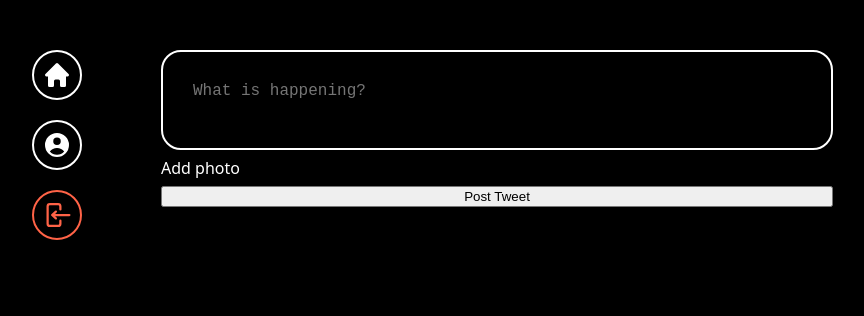
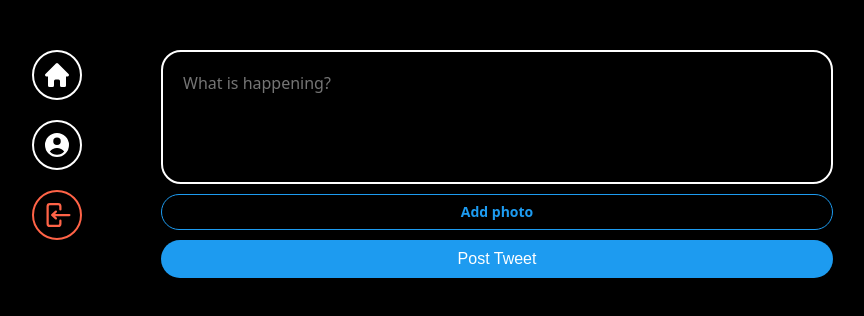
Before and after one commit to shinjuho2/twitter-clone-coding, a React (Vite) app: page / in a window 1280 px wide. Shown: the top 316 px of the page, without its empty margins (237-1101 px from the left). Built offline with nearby package versions, Linux system fonts and the light colour scheme; no server answers; sample sign-in values are in the browser's storage; the HTML template or start-up script is replaced by a standard one.

Commit message:
Post Tweet Form

```diff
--- a/src/components/post-tweet-form.tsx
+++ b/src/components/post-tweet-form.tsx
@@ -1,3 +1,4 @@
+import { useState } from "react";
 import { styled } from "styled-components"
 
 const Form = styled.form`
@@ -8,30 +9,83 @@
 
 const Textarea = styled.textarea`
     border: 2px solid white;
-    padding: 30px;
+    padding: 20px;
     border-radius: 20px;
     font-size: 16px;
     color: white;
     background-color: black;
     width: 100%;
     resize: none;
+    &::placeholder {
+        font-size: 16px;
+        font-family: system-ui, -apple-system, BlinkMacSystemFont, 'Segoe UI', Roboto, Oxygen, Ubuntu, Cantarell, 'Open Sans', 'Helvetica Neue', sans-serif
+    }
+    &:focus {
+        outline: none;
+        border-color: #1d9bf0;
+    }
 `;
 
-const AttachFileButton = styled.label``;
+const AttachFileButton = styled.label`
+    padding: 10px 0px;
+    color: #1d9bf0;
+    text-align: center;
+    border-radius: 20px;
+    border: 1px solid #1d9bf0;
+    font-size: 14px;
+    font-weight: 600;
+    cursor: pointer;
+`;
 
 const AttachFileInput = styled.input`
     display: none;
 `;
 
-const SubmitBtn = styled.input``;
+const SubmitBtn = styled.input`
+    background-color: #1d9bf0;
+    color: white;
+    border: none;
+    padding: 10px 0px;
+    border-radius: 20px;
+    font-size: 16px;
+    cursor: pointer;
+    &:hover,
+    &:active {
+        opacity: 0.8;
+    }
+`;
 
 export default function PostTweetForm() {
+
+    const [isLoading, setLoading] = useState(false);
+    const [tweet, setTweet] = useState("");
+    const [file, setFile] = useState<File | null>(null);
+    const onChange = (e:React.ChangeEvent<HTMLTextAreaElement>) => {
+        setTweet(e.target.value);
+    }
+    const onFileChange = (e:React.ChangeEvent<HTMLInputElement>) => {
+        const { files } = e.target;
+        if (files && files.length === 1) {
+            setFile(files[0]);
+        }
+    }
+
     return (
         <Form>
-            <Textarea placeholder="What is happening?" />
-            <AttachFileButton htmlFor="file">Add photo</AttachFileButton>
-            <AttachFileInput type="file" id="file" accept="image/*" />
-            <SubmitBtn type="submit" value="Post Tweet" />
+            <Textarea
+            rows={5}
+            maxLength={180}
+            onChange={onChange} value={tweet} placeholder="What is happening?" />
+            <AttachFileButton htmlFor="file">{file ? "Photo aded ✅" : "Add photo"}</AttachFileButton>
+            <AttachFileInput
+            type="file"
+            id="file"
+            accept="image/*"
+            onChange={onFileChange}
+            />
+            <SubmitBtn
+            type="submit"
+            value={isLoading ? "Posting..." : "Post Tweet"} />
         </Form>
     )
 }
```
